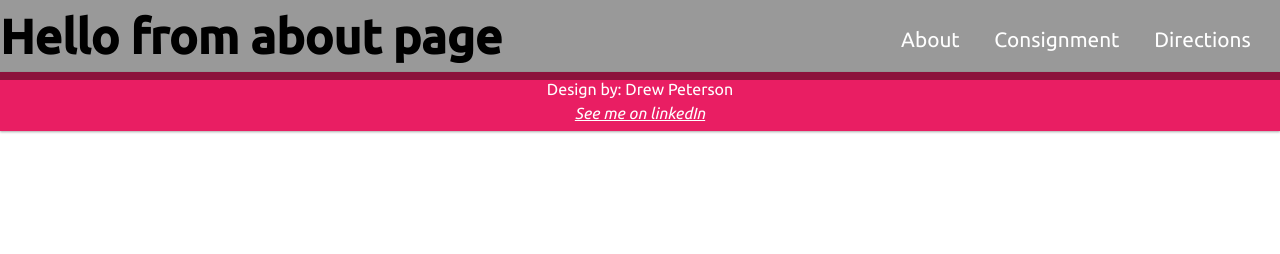
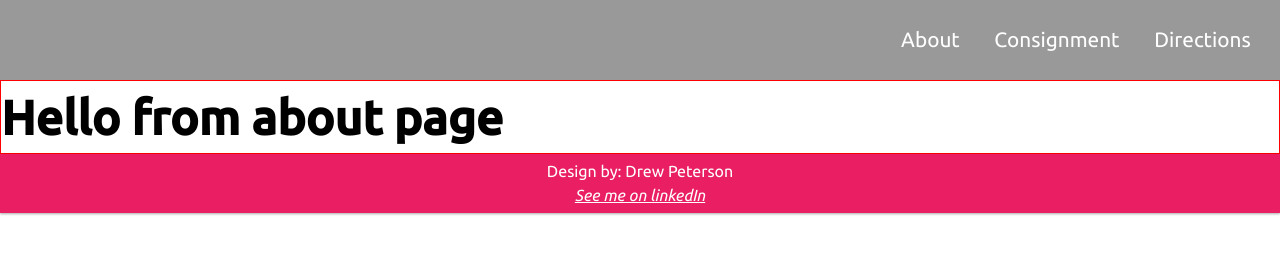
Before and after one commit to drew-peterson/pacifica-coffee-wholesale, a website: page public/index.html at #/about in a window 1280 px wide. Drawn offline with Linux system fonts and the light colour scheme.

Commit message:
Add scss and html file for about

```diff
--- a/public/scss/layout/_index.scss
+++ b/public/scss/layout/_index.scss
@@ -1,2 +1,3 @@
 @import 'home/home';
+@import 'about/about';
 @import 'navigation/desktop-nav'
--- /dev/null
+++ b/public/scss/layout/about/_about.scss
@@ -0,0 +1,4 @@
+#about {
+  margin-top: 10vh;
+  @include debug;
+}
--- a/public/views/about/index.html
+++ b/public/views/about/index.html
@@ -1 +1,6 @@
-<h1>Hello from about page</h1>
+
+<main id="about">
+  <h1>Hello from about page</h1>
+
+
+</main>
```
Also changed, not shown: public/css/application.css, 1 other file.
